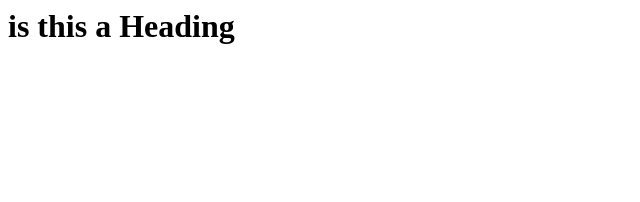
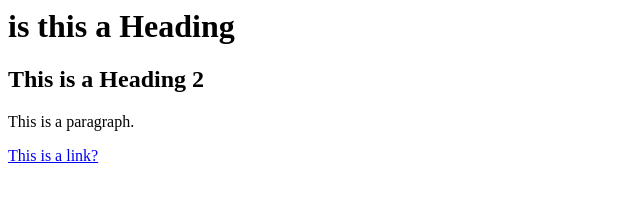
Before and after one commit to CryoSolace/CryoSolace.github.io, a plain HTML site: page index.html in a window 1280 px wide. Shown: the whole page, without its empty margins (0-640 px from the left). Drawn offline with Linux system fonts and the light colour scheme.

Commit message:
Update index.html

```diff
--- a/index.html
+++ b/index.html
@@ -1,3 +1,6 @@
 <html>
   <h1>is this a Heading</h1>
+  <h2>This is a Heading 2</h2>
+  <p>This is a paragraph.</p>
+  <a href="https://www.youtube.com/watch?v=aYsgsSo1aow">This is a link?</a>
 </html>
```
